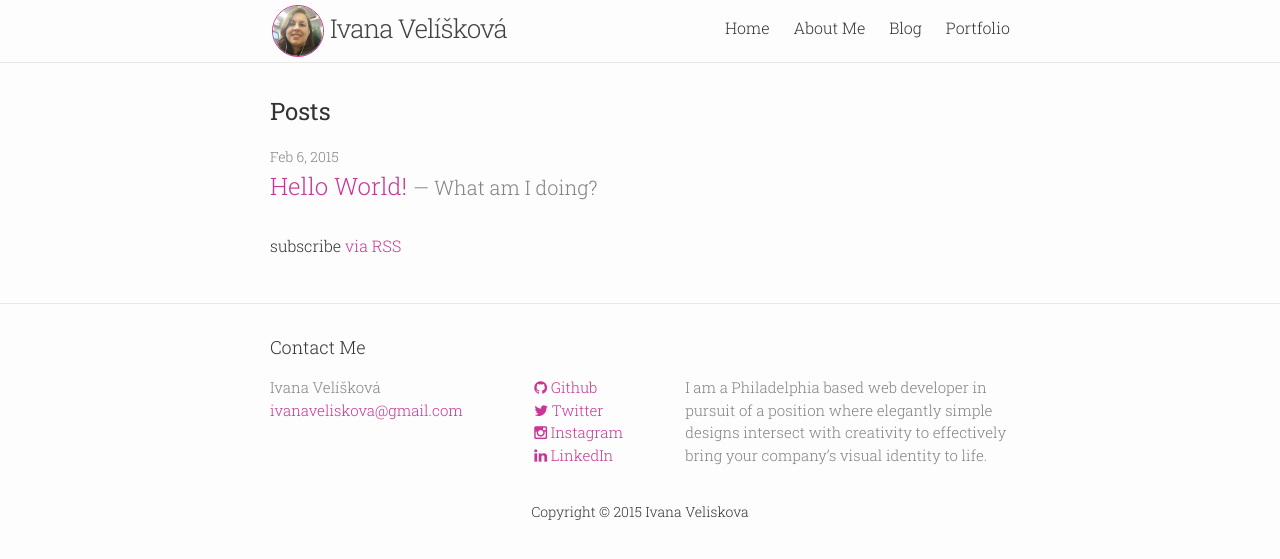
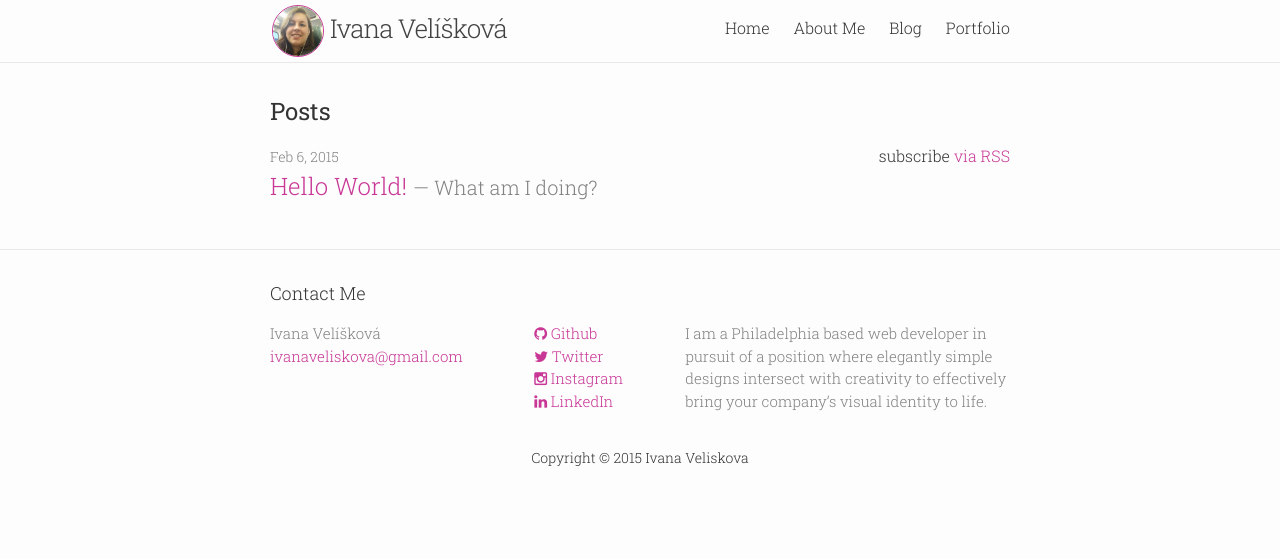
Before and after one commit to ivanaveliskova/Personal-Site, a Jekyll site: the page built from blog.html, in a window 1280 px wide. Shown: the top 559 px of the page. Built offline with Jekyll 4.4.1, drawn with Linux system fonts in a browser that asks for light colours.

Commit message:
moved rss feed
also accidentally deleted main sass file… so fixed that

```diff
--- a/_sass/_layout.scss
+++ b/_sass/_layout.scss
@@ -168,7 +168,8 @@
     list-style: none;
 
     > li {
-        margin-bottom: $spacing-unit;
+        margin-bottom: -webkit-calc($spacing-unit / 2);
+        margin-bottom:         calc($spacing-unit / 2);
     }
 }
 
@@ -265,6 +266,10 @@ My Added CSS
     }
 }
 
+.rss-subscribe{
+    float: right;
+}
+
 /**********
 Image within Text Styling
 **********/
--- a/blog.html
+++ b/blog.html
@@ -7,6 +7,8 @@ permalink: /blog/
 <section class="blog">
 
   <h1 class="page-heading">Posts</h1>
+
+  <p class="rss-subscribe">subscribe <a href="{{ "/feed.xml" | prepend: site.baseurl }}">via RSS</a></p>
 
   <ul class="post-list">
     {% for post in site.posts %}
@@ -19,7 +21,4 @@ permalink: /blog/
       </li>
     {% endfor %}
   </ul>
-
-  <p class="rss-subscribe">subscribe <a href="{{ "/feed.xml" | prepend: site.baseurl }}">via RSS</a></p>
-
 </section>
--- a/css/main.scss
+++ b/css/main.scss
@@ -2,7 +2,6 @@
 # Only the main Sass file needs front matter (the dashes are enough)
 ---
 @charset "utf-8";
-
 
 
 // Our variables
```
